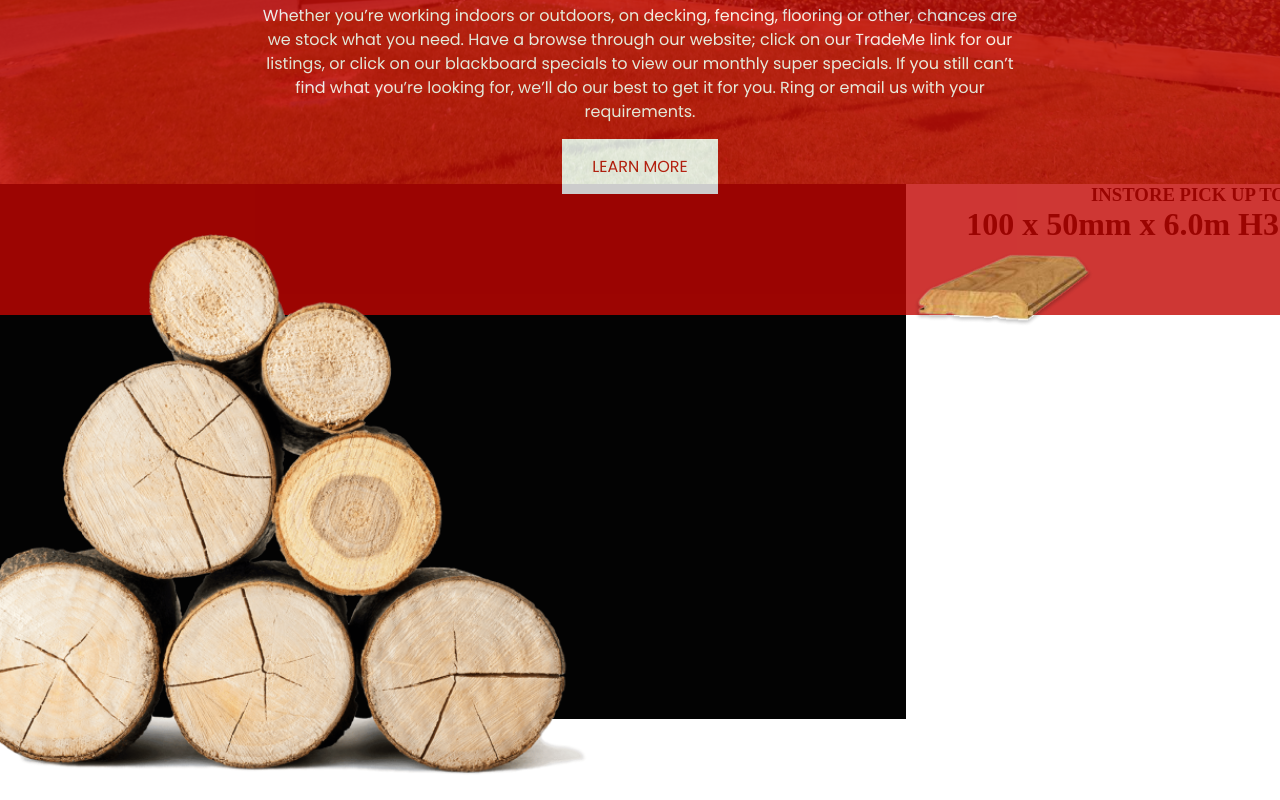
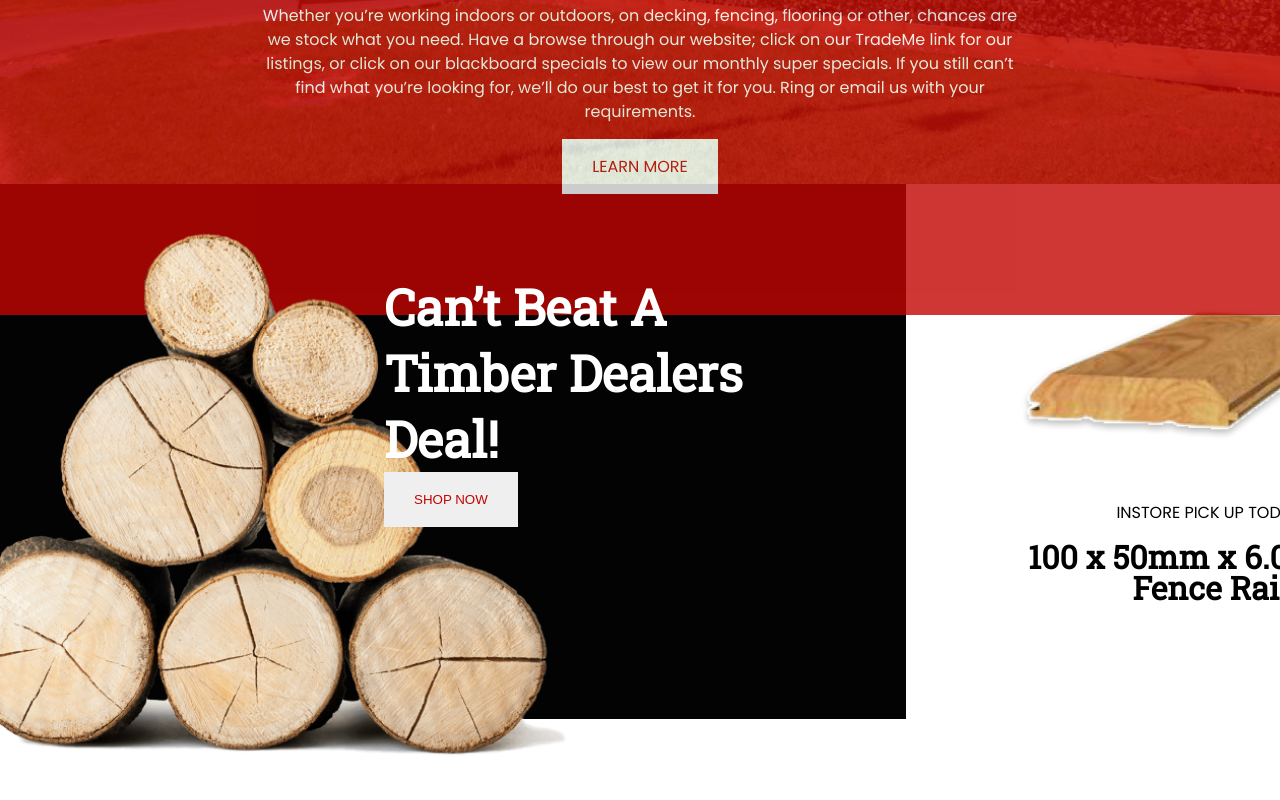
Before and after one commit to cj-c1ph3r/BEM-Training, a plain HTML site: page index.html in a window 1280 px wide. Shown: the part 2247-3047 px from the top of the page. Drawn offline with Linux system fonts and the light colour scheme.

Commit message:
[Fixed black and white background section.]

```diff
--- a/assets/css/style.css
+++ b/assets/css/style.css
@@ -202,10 +202,6 @@
     display: flex;
     width: 100%
 }
-/* .fourth--section .fourth-container__left .img-bg{
-    width: 631px;
-    height: 600px;
-} */
 .fourth-container__left{
     display: flex;
     background-color: rgb(3, 3, 3);
@@ -215,42 +211,54 @@
 .fourth-left__logo img{
     position: absolute;
     margin-top: 30px;
-    width: 600px;
+    width: 580px;
     height: auto;
 }
-.fourth-right__logo img{
+.fourth-left__text{
     position: absolute;
-    width: 200px;
-    height: auto;
+    color: rgb(255, 255, 255);
+    font-family: 'Roboto Slab';
+    font-weight: 700;
+    font-size: 25px;
+    text-align: left;
+    margin-top: 7%;
+    margin-left: 30%;
+}
+.fourth-left__text button{
+    padding: 20px 30px 20px 30px;
+    border: #ffff;
+    color: #C20502;
+    text-transform: uppercase;
 }
 .fourth-container__right{
     background-color: #ffff;
     width: 610px;
     height: 535px;
+    display: flex;
+    flex-direction: column;
 }
-.fourth-container__right .fourth-right__text{
+.fourth-right__logo img{
+    flex: none;
+    width: 365px;
+    height: 296.8px;
+    margin-left: 100px;
+}
+.fourth-right__text{
     text-align: center;
     align-items: center;
     justify-content: center;
 }
-.fourth-container__right h1{
+.fourth-right__text h1{
     color: #000;
-}
-.fourth-container__text h1{
     font-family: 'Roboto Slab';
     font-weight: 700;
-    font-size: 36px;
+    font-size: 32px;
+    line-height: 31.23px;
+}
+.fourth-right__text h3{
+    font-family: 'Poppins';
+    font-weight: 400;
+    font-size: 16px;
+    line-height: 16px;
     padding: 20px;
-    width: 400px;
 }
-.fourth-container__right button{
-    font-family: 'Poppins';
-    font-size: 16px;
-    font-weight: 500;
-    line-height: 24px;
-    background-color: #C20502;
-    text-transform: uppercase;
-    padding: 15px 30px 15px 30px;
-    border: #C20502;
-    color: #ffff;
-}
--- a/index.html
+++ b/index.html
@@ -111,6 +111,12 @@
                 <div class="fourth-left__logo">
                     <img src="assets/images/image 26.png" alt="">
                 </div>
+                <div class="fourth-left__text">
+                    <h1>Can’t Beat A</h1>
+                    <h1>Timber Dealers</h1>
+                    <h1>Deal!</h1>
+                    <button>shop now</button>
+                </div>
             </div>
         </div>
         <div>
@@ -120,7 +126,8 @@
                 </div>
                 <div class="fourth-right__text">
                     <h3>INSTORE PICK UP TODAY!</h3>
-                    <h1>100 x 50mm x 6.0m H3.2 Fence Rail</h1>
+                    <h1>100 x 50mm x 6.0m H3.2</h1>
+                    <h1> Fence Rail</h1>
                 </div>
             </div>
         </div>
```
